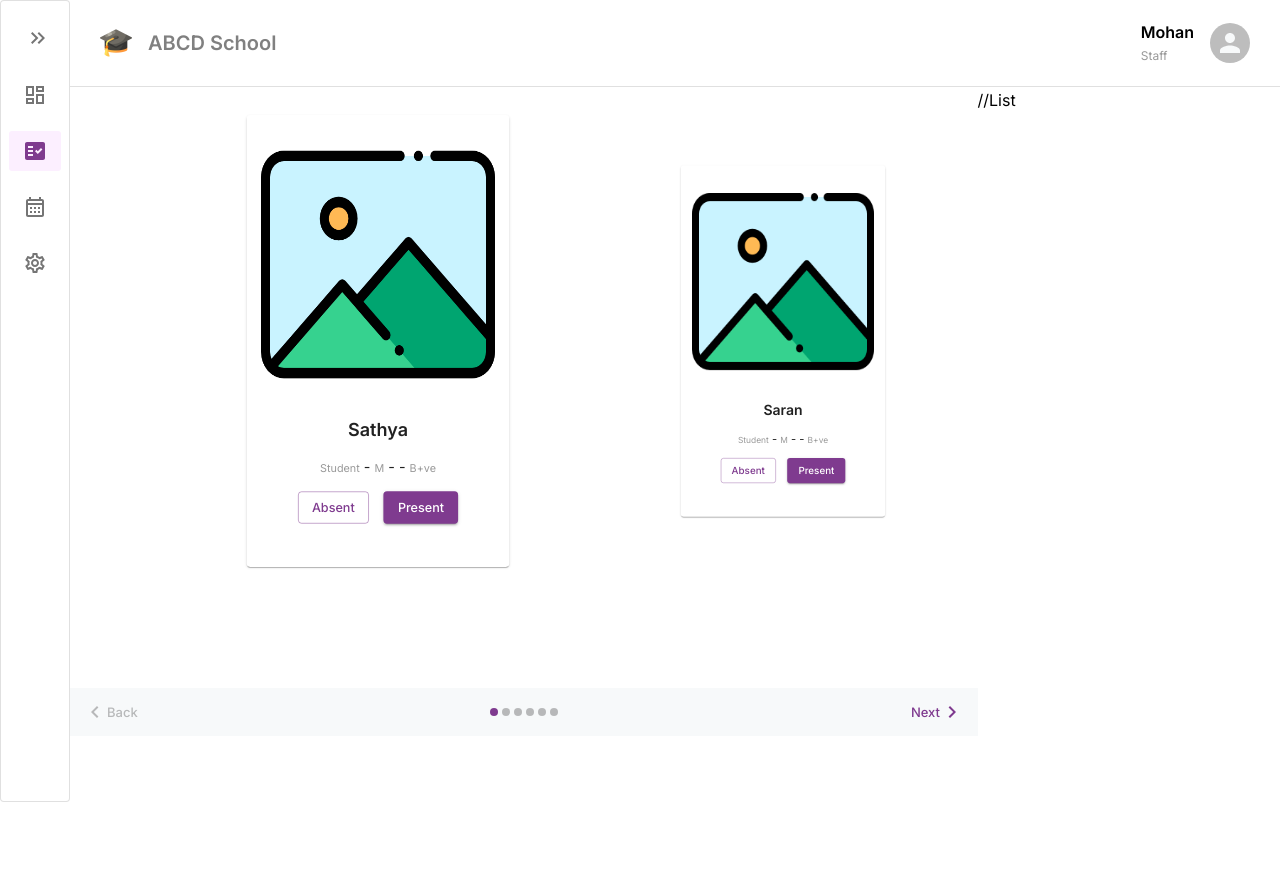
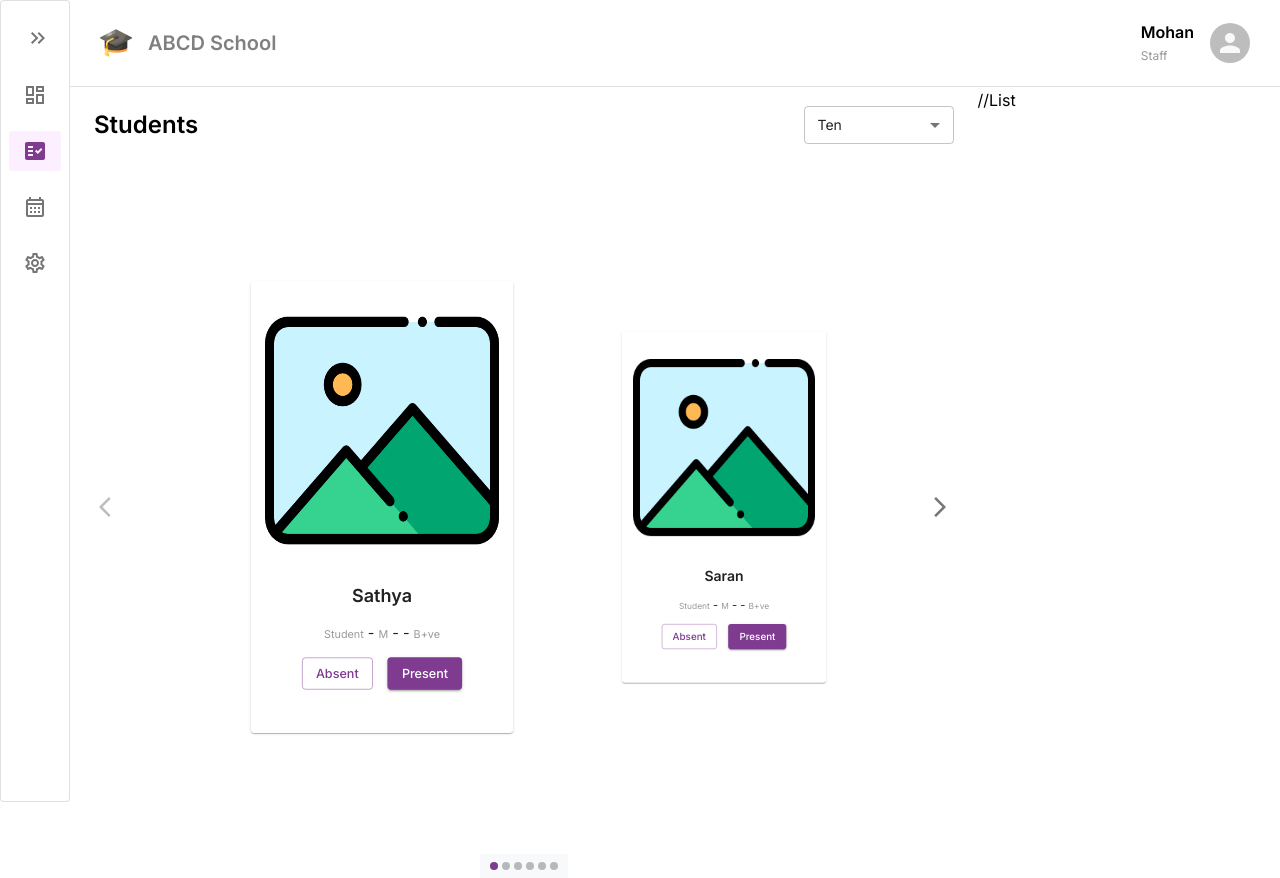
Before and after one commit to Mohan11061999/schooladministor, a Next.js app: page /home/attendance in a window 1280 px wide. Before the commit the page ends 802 px from the top, so only its background shows below. Built offline with nearby package versions, Linux system fonts and the light colour scheme.

Commit message:
arrow in row

```diff
--- a/src/app/home/attendance/page.js
+++ b/src/app/home/attendance/page.js
@@ -5,7 +5,9 @@ import StudCarosel from './studCarosel'
 
 const Attendance = () => {
     return (
-        <StudCarosel />
+        <div style={{ height: '90vh' }}>
+            <StudCarosel />
+        </div>
     )
 
 }
--- a/src/app/home/attendance/studCarosel.js
+++ b/src/app/home/attendance/studCarosel.js
@@ -1,14 +1,12 @@
 'use client';
 import React from 'react'
-import Box from '@mui/material/Box';
 import { useTheme } from '@mui/material/styles';
 import MobileStepper from '@mui/material/MobileStepper';
-import Button from '@mui/material/Button';
-import KeyboardArrowLeft from '@mui/icons-material/KeyboardArrowLeft';
-import KeyboardArrowRight from '@mui/icons-material/KeyboardArrowRight';
 import StudCard from './studCard';
-import { Grid } from '@mui/material';
+import { Grid, IconButton, MenuItem, Select, Typography } from '@mui/material';
 import { motion } from 'framer-motion';
+import ArrowBackIosIcon from '@mui/icons-material/ArrowBackIos';
+import ArrowForwardIosIcon from '@mui/icons-material/ArrowForwardIos';
 
 const steps = [
     {
@@ -50,9 +48,27 @@ const StudCarosel = () => {
         setActiveStep((prevActiveStep) => prevActiveStep - 1);
     };
 
+
     return (
-        <Grid container direction={"column"} justifyContent={"center"} gap={12} >
+        <Grid container direction={"column"} justifyContent={"space-around"} gap={12}  >
+            <Grid item container justifyContent={"space-between"} alignItems={"center"} height={"70px"} px={3} >
+                <Grid item>
+                    <Typography variant="h3">Students</Typography>
+                </Grid>
+                <Grid item>
+                    <Select
+                        size='small'
+                        value={10}
+                        sx={{ width: 150 }}
+                    >
+                        <MenuItem value={10} >Ten</MenuItem>
+                        <MenuItem value={20}>Twenty</MenuItem>
+                        <MenuItem value={30}>Thirty</MenuItem>
+                    </Select>
+                </Grid>
+            </Grid>
             <Grid item container gap={2} justifyContent={"space-around"} alignItems={"center"}>
+                <IconButton onClick={handleBack} disabled={activeStep === 0} size='large'  ><ArrowBackIosIcon /></IconButton>
                 <motion.div initial={{ scale: 0.7 }}  >
                     {steps[activeStep - 1]?.label ? <StudCard name={steps[activeStep - 1].label} /> : <></>}
                 </motion.div>
@@ -62,37 +78,13 @@ const StudCarosel = () => {
                 <motion.div initial={{ scale: 0.7 }} >
                     {steps[activeStep + 1]?.label ? <StudCard name={steps[activeStep + 1].label} /> : <></>}
                 </motion.div>
+                <IconButton onClick={handleNext} disabled={activeStep === maxSteps - 1} ><ArrowForwardIosIcon /></IconButton>
             </Grid>
-            <Grid item  >
+            <Grid item container justifyContent={"center"} alignItems={"center"} >
                 <MobileStepper
-                    variant="dots"
                     steps={maxSteps}
                     position="static"
                     activeStep={activeStep}
-                    nextButton={
-                        <Button
-                            size="small"
-                            onClick={handleNext}
-                            disabled={activeStep === maxSteps - 1}
-                        >
-                            Next
-                            {theme.direction === 'rtl' ? (
-                                <KeyboardArrowLeft />
-                            ) : (
-                                <KeyboardArrowRight />
-                            )}
-                        </Button>
-                    }
-                    backButton={
-                        <Button size="small" onClick={handleBack} disabled={activeStep === 0}>
-                            {theme.direction === 'rtl' ? (
-                                <KeyboardArrowRight />
-                            ) : (
-                                <KeyboardArrowLeft />
-                            )}
-                            Back
-                        </Button>
-                    }
                 />
             </Grid>
         </Grid >
--- a/src/theme/theme.js
+++ b/src/theme/theme.js
@@ -110,7 +110,18 @@ const theme = {
     }
   },
   components: {
-
+    MuiButton: {
+      styleOverrides: {
+        root: {
+          // textTransform: 'capitalize',
+          // borderRadius: 10,
+          // padding: '10px 20px',
+          // '&:hover': {
+          //   boxShadow: '0px 0px 10px rgba(0, 0, 0, 0.1)'
+          // }
+        }
+      }
+    }
   },
 };
 
```
